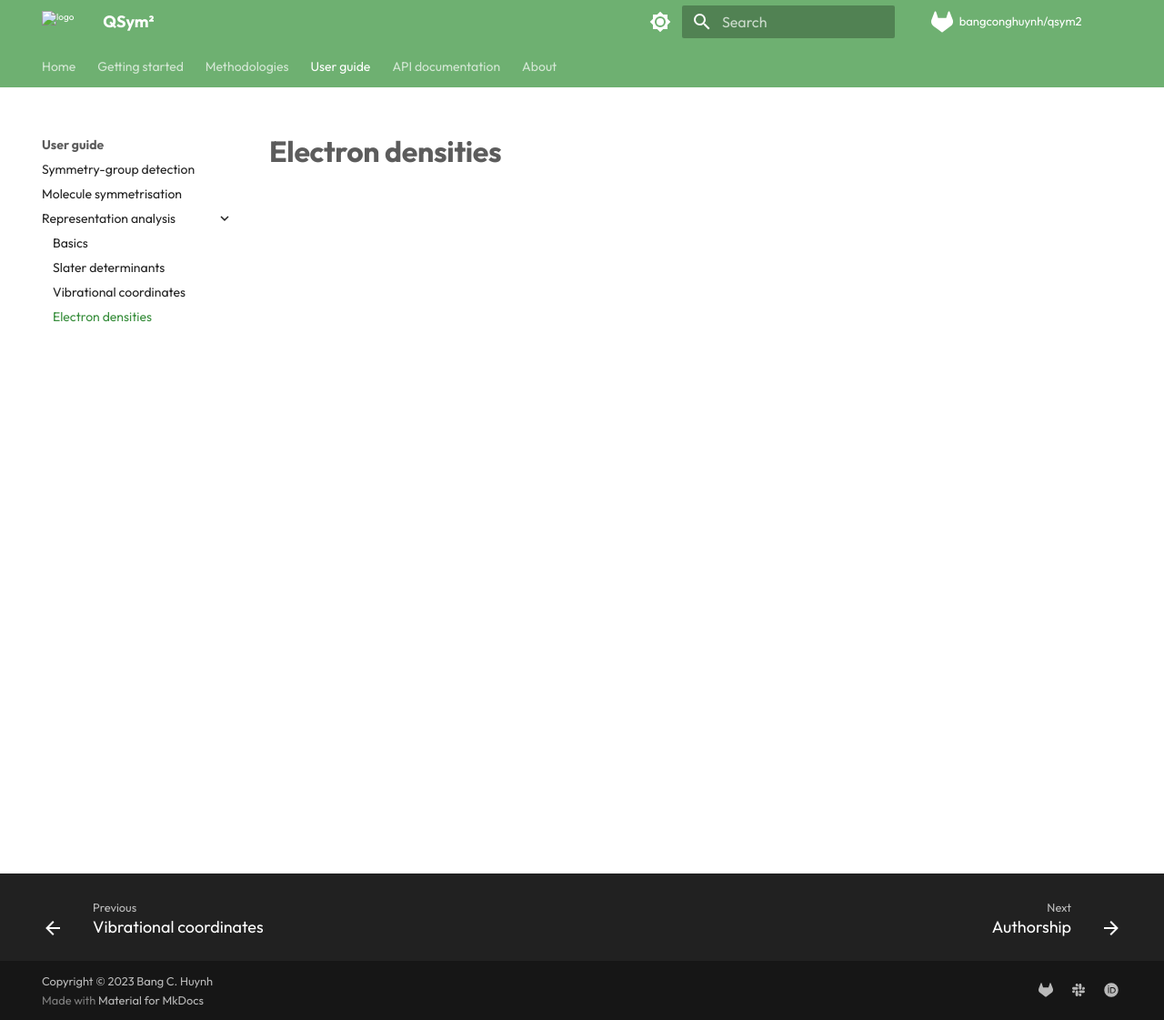
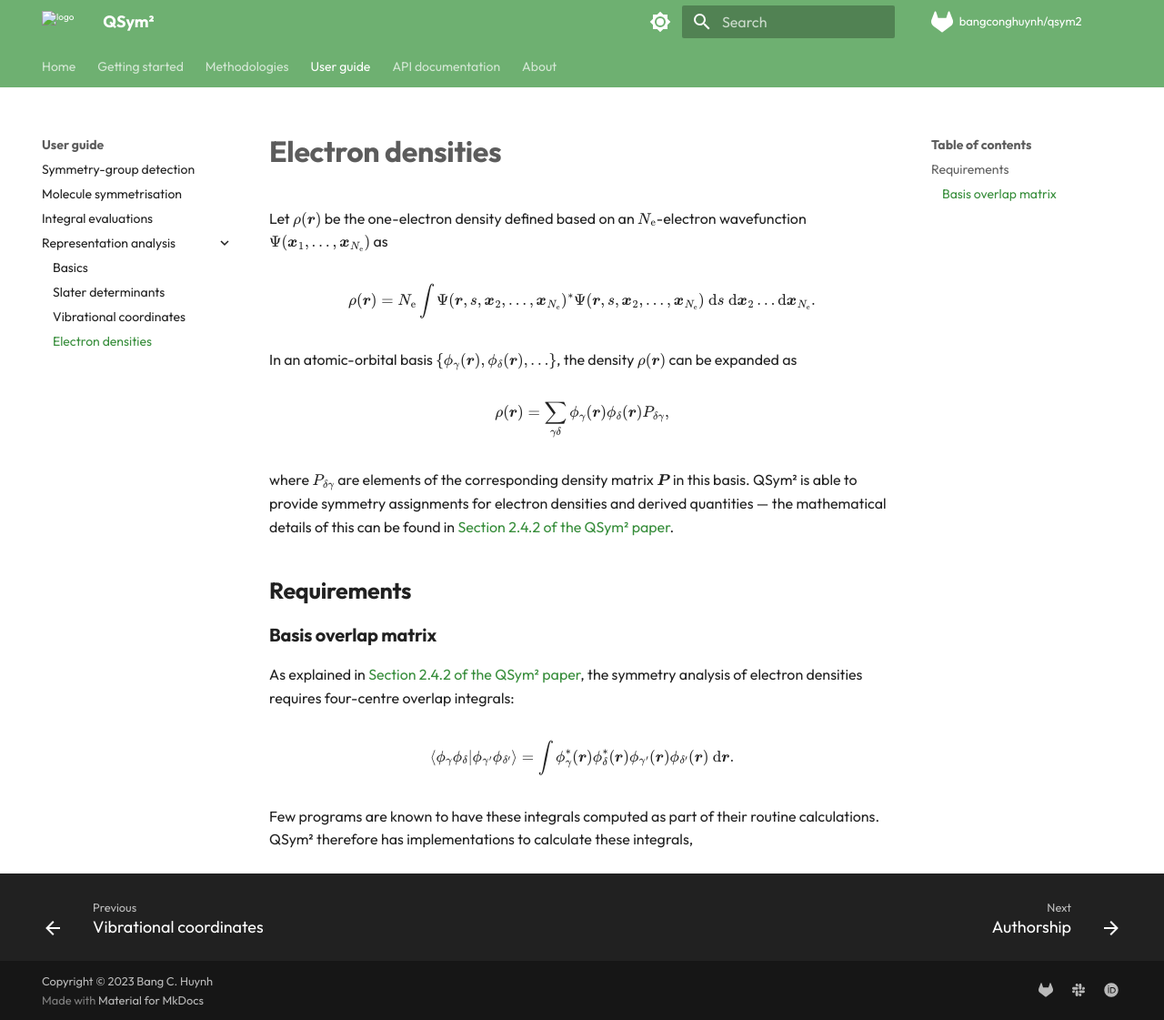
Before and after one commit to bangconghuynh/qsym2, an MkDocs documentation site: the page built from docs/docs/user-guide/representation-analysis/electron-densities.md, in a window 1280 px wide and 1121 px high. Shown: the whole window at 91% size. Built offline with MkDocs 1.6.1 and Material for MkDocs 9.7.7, drawn with Linux system fonts in a browser that asks for light colours; comment, search, counter and statistics services are not loaded.

Commit message:
Adding integrals.

```diff
--- a/docs/docs/user-guide/representation-analysis/electron-densities.md
+++ b/docs/docs/user-guide/representation-analysis/electron-densities.md
@@ -2,3 +2,42 @@
 title: Electron densities
 description: Configurable parameters for electron density representation analysis
 ---
+
+# Electron densities
+
+Let $\rho(\mathbfit{r})$ be the one-electron density defined based on an $N_{\mathrm{e}}$-electron wavefunction $\Psi(\mathbfit{x}_1, \ldots, \mathbfit{x}_{N_{\mathrm{e}}})$ as
+
+$$
+    \rho(\mathbfit{r}) =
+        N_{\mathrm{e}} \int
+            \Psi(\mathbfit{r}, s, \mathbfit{x}_2, \ldots, \mathbfit{x}_{N_{\mathrm{e}}})^*
+            \Psi(\mathbfit{r}, s, \mathbfit{x}_2, \ldots, \mathbfit{x}_{N_{\mathrm{e}}})
+            \ \mathrm{d}s \ \mathrm{d}\mathbfit{x}_2 \ldots \mathrm{d}\mathbfit{x}_{N_{\mathrm{e}}}.
+$$
+
+In an atomic-orbital basis $\{ \phi_{\gamma}(\mathbfit{r}), \phi_{\delta}(\mathbfit{r}), \ldots \}$, the density $\rho(\mathbfit{r})$ can be expanded as
+
+$$
+    \rho(\mathbfit{r}) = \sum_{\gamma \delta}
+        \phi_{\gamma}(\mathbfit{r}) \phi_{\delta}(\mathbfit{r}) P_{\delta \gamma},
+$$
+
+where $P_{\delta \gamma}$ are elements of the corresponding density matrix $\mathbfit{P}$ in this basis.
+QSym² is able to provide symmetry assignments for electron densities and derived quantities &mdash; the mathematical details of this can be found in [Section 2.4.2 of the QSym² paper](../../about/authorship.md#publications).
+
+
+## Requirements
+
+### Basis overlap matrix
+
+As explained in [Section 2.4.2 of the QSym² paper](../../about/authorship.md#publications), the symmetry analysis of electron densities requires four-centre overlap integrals:
+
+$$
+    \braket{\phi_{\gamma} \phi_{\delta} | \phi_{\gamma'} \phi_{\delta'}} = \int
+        \phi_{\gamma}^*(\mathbfit{r}) \phi_{\delta}^*(\mathbfit{r})
+        \phi_{\gamma'}(\mathbfit{r}) \phi_{\delta'}(\mathbfit{r})
+        \ \mathrm{d}\mathbfit{r}.
+$$
+
+Few programs are known to have these integrals computed as part of their routine calculations.
+QSym² therefore has implementations to calculate these integrals,
--- a/docs/mkdocs.yml
+++ b/docs/mkdocs.yml
@@ -106,6 +106,7 @@ nav:
   - User guide:
     - user-guide/symmetry-group-detection.md
     - user-guide/molecule-symmetrisation.md
+    - user-guide/integral-evaluations.md
     - Representation analysis:
       - user-guide/representation-analysis/basics.md
       - user-guide/representation-analysis/slater-determinants.md
```
Also changed, not shown: docs/docs/user-guide/integral-evaluations.md (added, +172 -0 lines), docs/docs/user-guide/representation-analysis/basics.md (+1 -0 lines), 1 other file.
